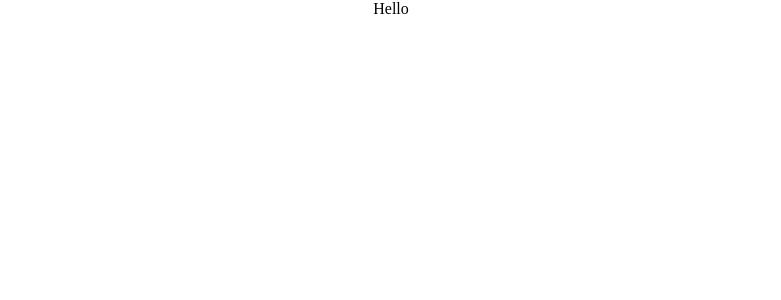
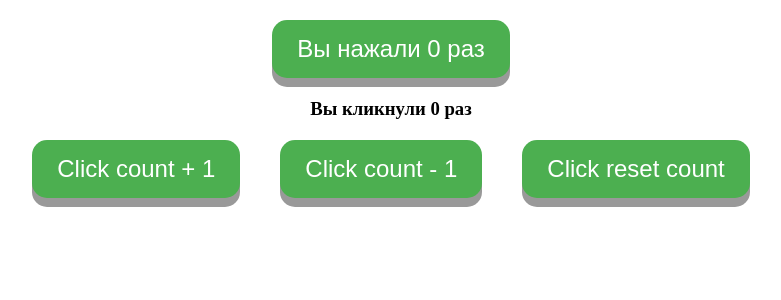
Before and after one commit to AlexanderVictorov/react_course, a React (Create React App) app: page / in a window 1280 px wide. Shown: the top 300 px of the page, without its empty margins (249-1030 px from the left). Built offline with nearby package versions, Linux system fonts and the light colour scheme.

Commit message:
change_button

```diff
--- a/src/App.css
+++ b/src/App.css
@@ -6,3 +6,27 @@
 .App {
   text-align: center;
 }
+
+.my_btn{
+  margin: 20px;
+  display: inline-block;
+  padding: 15px 25px;
+  font-size: 24px;
+  cursor: pointer;
+  text-align: center;
+  text-decoration: none;
+  outline: none;
+  color: #fff;
+  background-color: #4CAF50;
+  border: none;
+  border-radius: 15px;
+  box-shadow: 0 9px #999;
+}
+.my_btn:active{
+  background-color: #3e8e41;
+  box-shadow: 0 5px #666;
+  transform: translateY(4px);
+}
+.my_btn:hover{
+  background-color: #3e8e41
+}
--- a/src/App.js
+++ b/src/App.js
@@ -1,12 +1,32 @@
-import React from "react";
+import React, {useState} from "react";
 import './App.css';
+import CountWithButton from "./UI/CountWithButton";
+import MyCount from "./UI/MyCount";
+import ExampleButton from "./UI/ExampleButton";
+
+
 
 function App() {
+    const [count, setCount] = useState(0)
+    if (count > 5) {
+        setCount(-3)
+    }
+    if (count < -3) {
+        setCount(5)
+    }
     return (
         <div className="App">
-            Hello
+            <CountWithButton/>
+            <MyCount count={count}/>
+            <div style={{display:"flex", justifyContent:"center"}}>
+                <ExampleButton value={'Click count + 1'} changeCount={() => setCount(prevState => prevState + 1)}/>
+                <ExampleButton value={'Click count - 1'} changeCount={() => setCount(prevState => prevState - 2)}/>
+                <ExampleButton value={'Click reset count'} changeCount={() => setCount(0)}/>
+            </div>
         </div>
     );
+
+
 }
 
 export default App;
--- /dev/null
+++ b/src/UI/CountWithButton.jsx
@@ -0,0 +1,14 @@
+import React, {useState} from 'react';
+
+const CountWithButton = () => {
+    const [count, setCount] = useState(0)
+
+    return (
+        <div>
+            <button className='my_btn' onClick={() => setCount(prevState => prevState + 1)}> Вы нажали {count} раз
+            </button>
+        </div>
+    );
+};
+
+export default CountWithButton;
--- /dev/null
+++ b/src/UI/ExampleButton.jsx
@@ -0,0 +1,12 @@
+import React from 'react';
+
+const ExampleButton = (props) => {
+    return (
+        <div>
+            <button className='my_btn' onClick={props.changeCount}> {props.value}
+            </button>
+        </div>
+    );
+};
+
+export default ExampleButton;
--- /dev/null
+++ b/src/UI/MyCount.jsx
@@ -0,0 +1,12 @@
+import React from 'react';
+
+const MyCount = (props) => {
+    return (
+        <div>
+            <h3>Вы кликнули {props.count} раз</h3>
+        </div>
+
+    );
+};
+
+export default MyCount;
```
